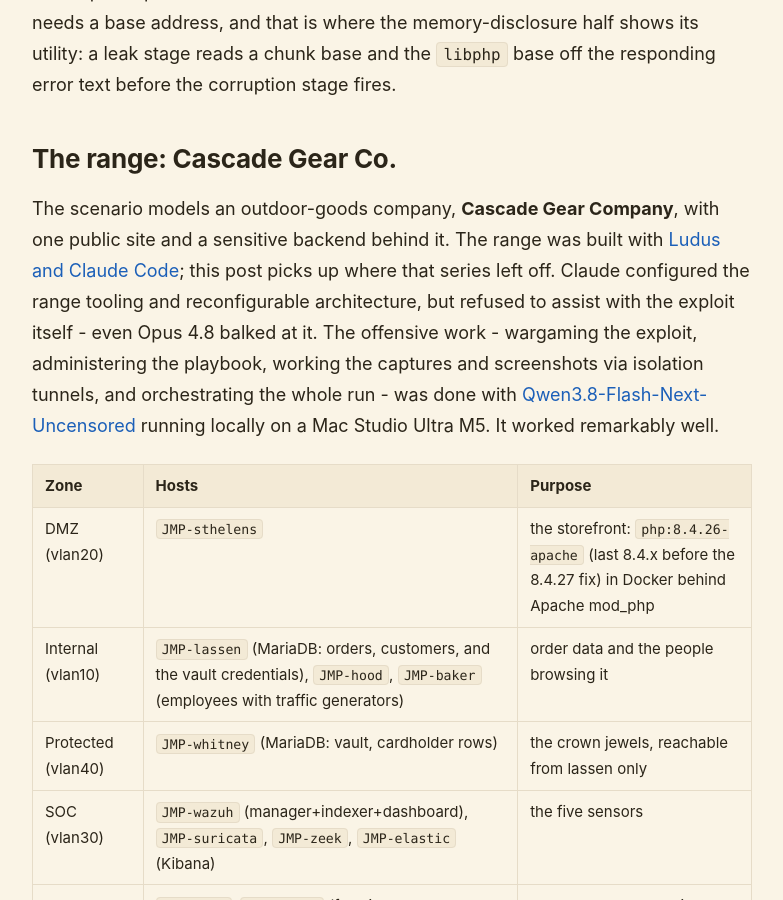
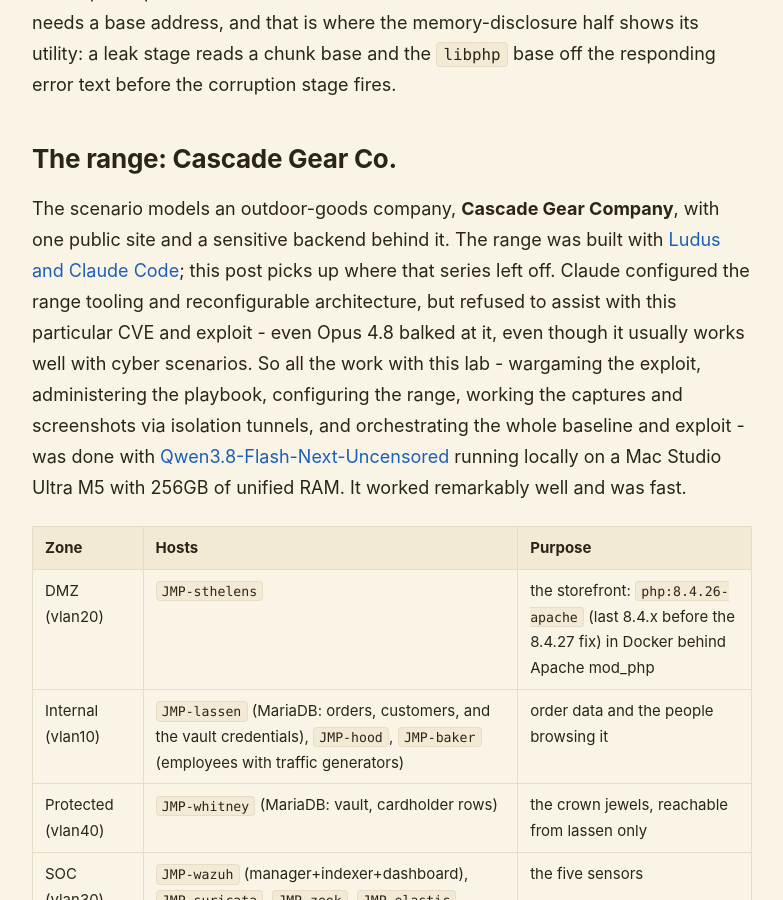
Before and after one commit to stevehenderson/stevehenderson.github.io, a Jekyll site: the page built from _posts/2026-10-25-PHP2Shell-ExploitDB-Walkthrough.md, in a window 1280 px wide and 900 px high, scrolled down 3517 px. Shown: the whole window, without its empty margins (248-1031 px from the left). Built offline with Jekyll 4.4.1, drawn with Linux system fonts in a browser that asks for light colours.

Commit message:
Update 2026-10-25-PHP2Shell-ExploitDB-Walkthrough.md

```diff
--- a/_posts/2026-10-25-PHP2Shell-ExploitDB-Walkthrough.md
+++ b/_posts/2026-10-25-PHP2Shell-ExploitDB-Walkthrough.md
@@ -68,9 +68,7 @@
 
 The scenario models an outdoor-goods company, **Cascade Gear Company**, with one public site and a sensitive backend behind it.
 The range was built with [Ludus and Claude Code]({% post_url 2026-09-30-Ludus-Claude-Cyber-Range-Part-1 %}); this post picks up where that series left off.
-Claude configured the range tooling and reconfigurable architecture, but refused to assist with the exploit itself - even Opus 4.8 balked at it.
-The offensive work - wargaming the exploit, administering the playbook, working the captures and screenshots via isolation tunnels, and orchestrating the whole run - was done with [Qwen3.8-Flash-Next-Uncensored](https://huggingface.co/mlx-community/Qwen3.8-Flash-Next-Uncensored-oQ5e-mtp) running locally on a Mac Studio Ultra M5.
-It worked remarkably well.
+Claude configured the range tooling and reconfigurable architecture, but refused to assist with this particular CVE and exploit - even Opus 4.8 balked at it, even though it usually works well with cyber scenarios.  So all the work with this lab - wargaming the exploit, administering the playbook, configuring the range, working the captures and screenshots via isolation tunnels, and orchestrating the whole baseline and exploit - was done with [Qwen3.8-Flash-Next-Uncensored](https://huggingface.co/mlx-community/Qwen3.8-Flash-Next-Uncensored-oQ5e-mtp) running locally on a Mac Studio Ultra M5 with 256GB of unified RAM. It worked remarkably well and was fast.
 
 | Zone | Hosts | Purpose |
 |---|---|---|
```
